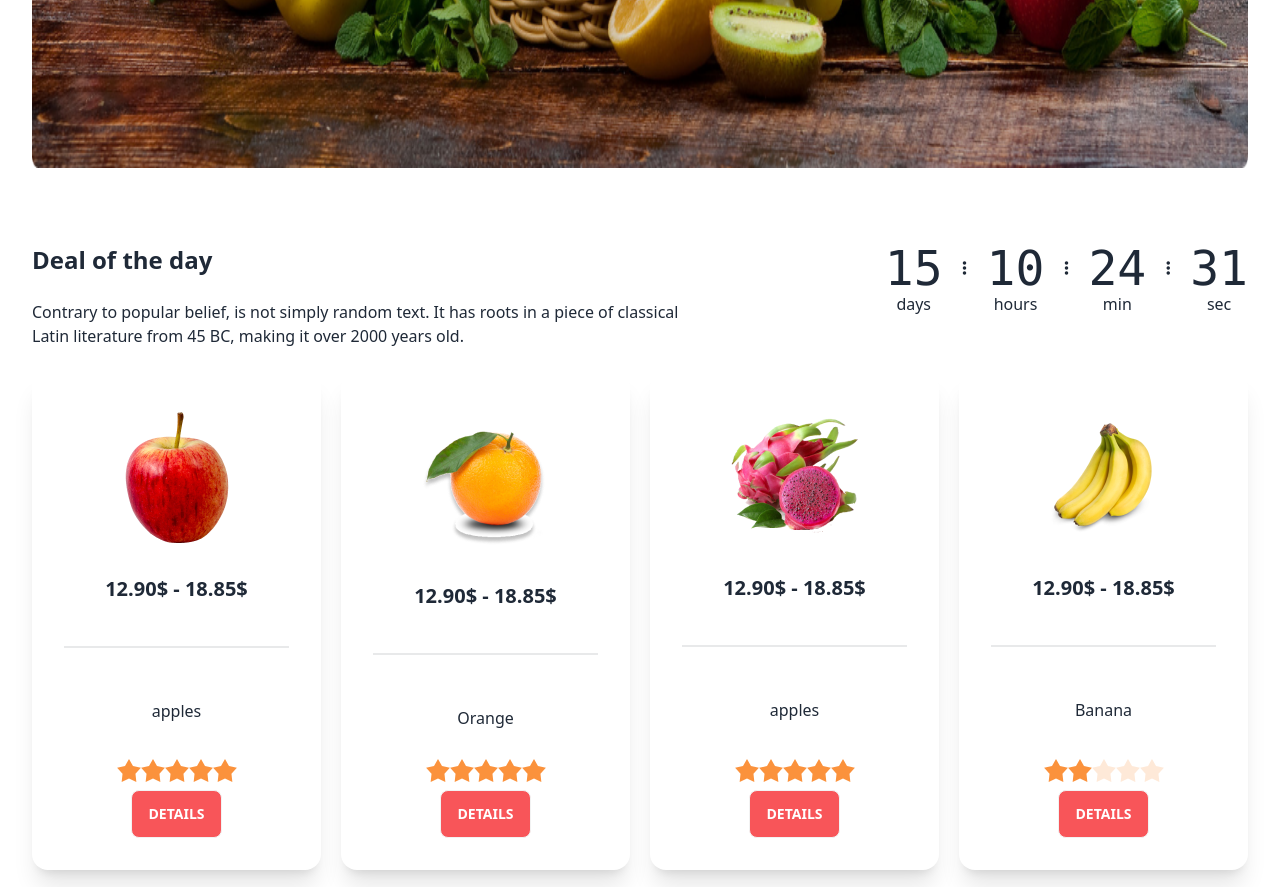
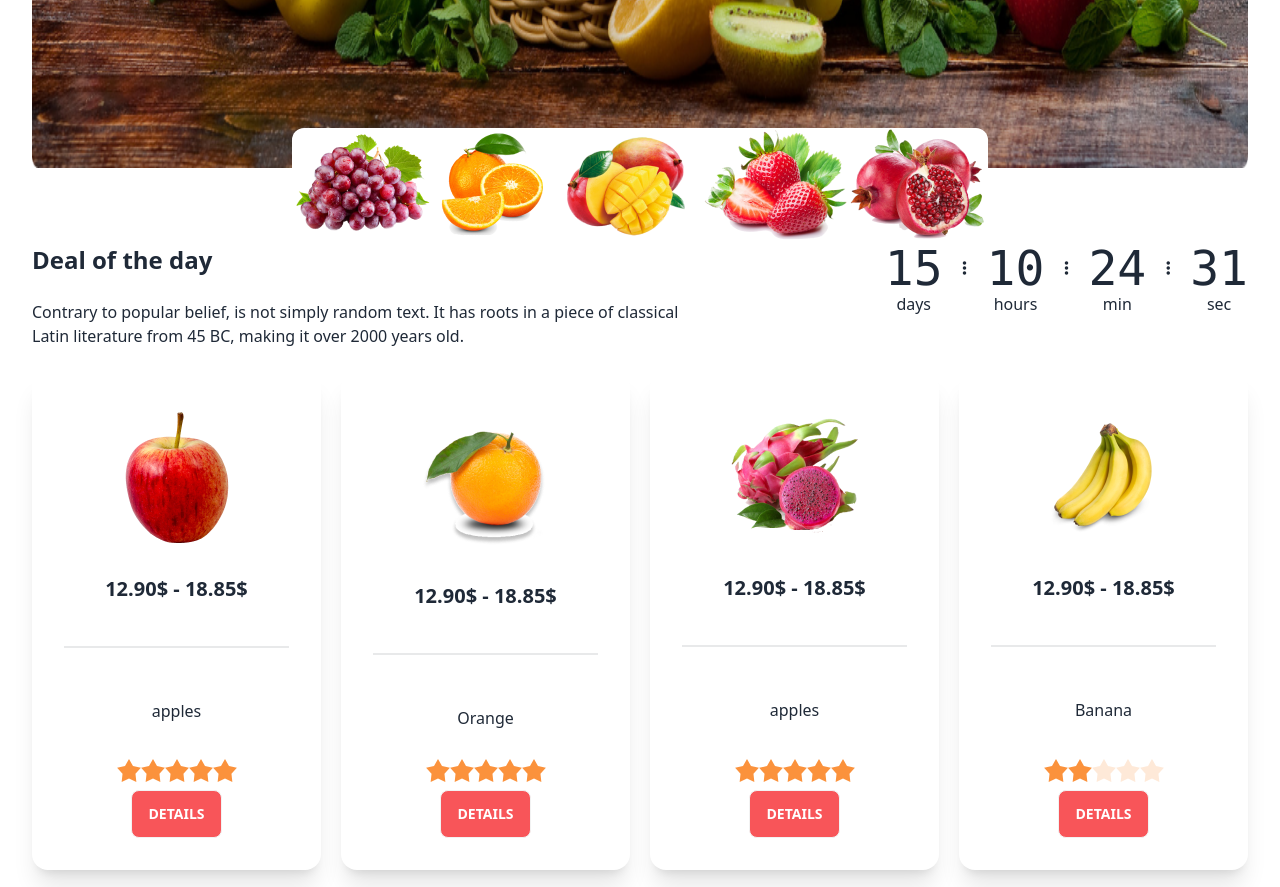
Before and after one commit to nahidbin/my-fruit-brust, a plain HTML site: page index.html in a window 1280 px wide. Shown: the part 840-1727 px from the top of the page. Drawn offline with nearby package versions, Linux system fonts and the light colour scheme; grey boxes are pictures that could not be loaded.

```diff
--- a/index.html
+++ b/index.html
@@ -84,7 +84,8 @@
 
 
           <div class="  ">
-            <input type="text" placeholder="Type hear" class="input   input-bordered w-1  lg:w-full max-w-xs rounded-3xl ">
+            <input type="text" placeholder="Type hear"
+              class="input   input-bordered w-1  lg:w-full max-w-xs rounded-3xl ">
             <i class="fa-solid fa-magnifying-glass relative -ml-6"></i>
           </div>
 
@@ -138,7 +139,7 @@
         </div>
       </div>
       <div class="relative flex  justify-center ">
-          <div class="flex absolute  lg:flex-row bg-white hidden lg:visible -top-20 rounded-xl">
+        <div class="flex absolute  lg:flex-row bg-white  -top-20 rounded-xl">
           <img src="./images/fruit1.png" alt="">
           <img src="./images/fruit2.png" alt="">
           <img src="./images/fruit3.png" alt="">
@@ -436,9 +437,10 @@
 
     <!-- who choose us section  -->
     <section class="max-w-screen-xl mx-auto px-8 md px-12 lg px-22 py-2 lgpy-8">
-      <div >
+      <div>
         <h2 class="font-extrabold text-4xl mb-6 flex justify-center">Why Choose Us</h2>
-        <p class="flex justify-center text-center">Contrary to popular belief, is not simply random text. It has roots in a piece of classical <br> Latin literature from 45 BC, making it over 2000 years old.</p>
+        <p class="flex justify-center text-center">Contrary to popular belief, is not simply random text. It has roots
+          in a piece of classical <br> Latin literature from 45 BC, making it over 2000 years old.</p>
         <div>
 
         </div>
```
Lines whose indentation alone changed are shown as unchanged.
